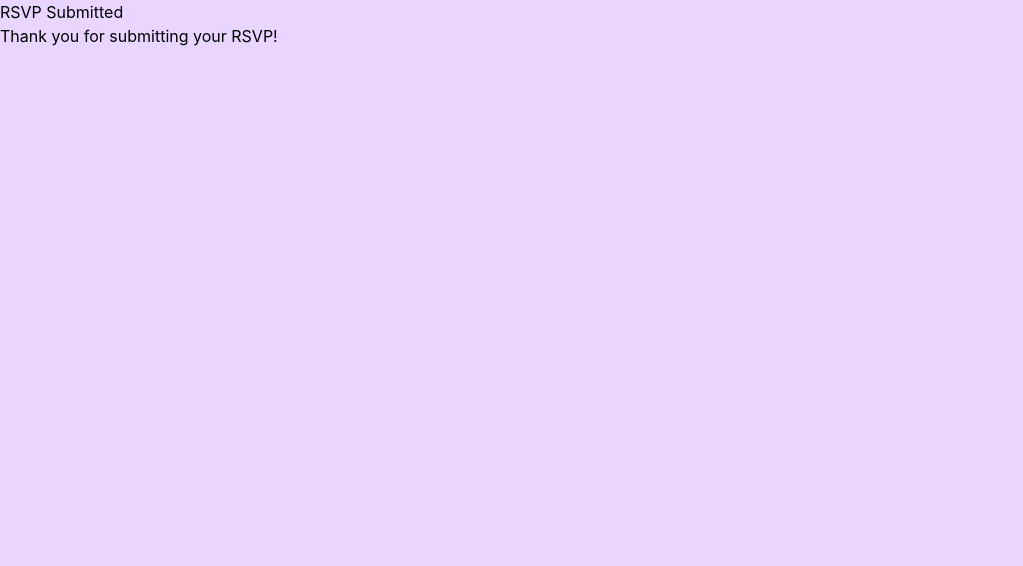
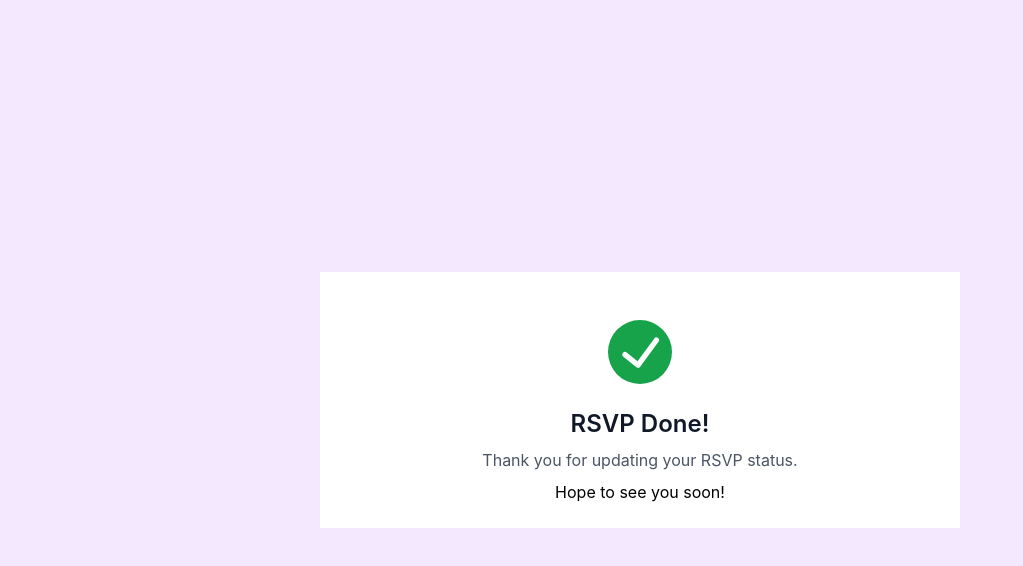
Before and after one commit to zainul1996/wedding, a Next.js app: page /submitted in a window 1280 px wide. Shown: the top 566 px of the page, without its empty margins (0-1023 px from the left). Built offline with nearby package versions, Linux system fonts and the light colour scheme.

Commit message:
submitted page completed

```diff
--- a/src/pages/submitted.tsx
+++ b/src/pages/submitted.tsx
@@ -2,9 +2,24 @@ import { type NextPage } from "next";
 
 const SubmittedPage: NextPage = () => {
   return (
-    <div>
-      <h1>RSVP Submitted</h1>
-      <p>Thank you for submitting your RSVP!</p>
+    <div className="flex h-screen items-center justify-center bg-purple-100">
+      <div className="mx-auto  w-9/12 bg-white p-6 md:w-6/12">
+        <svg viewBox="0 0 24 24" className="mx-auto my-6 h-16 text-green-600">
+          <path
+            fill="currentColor"
+            d="M12,0A12,12,0,1,0,24,12,12.014,12.014,0,0,0,12,0Zm6.927,8.2-6.845,9.289a1.011,1.011,0,0,1-1.43.188L5.764,13.769a1,1,0,1,1,1.25-1.562l4.076,3.261,6.227-8.451A1,1,0,1,1,18.927,8.2Z"
+          ></path>
+        </svg>
+        <div className="text-center">
+          <h3 className="text-center text-base font-semibold text-gray-900 md:text-2xl">
+            RSVP Done!
+          </h3>
+          <p className="my-2 text-gray-600">
+            Thank you for updating your RSVP status.
+          </p>
+          <p> Hope to see you soon! </p>
+        </div>
+      </div>
     </div>
   );
 };
```
